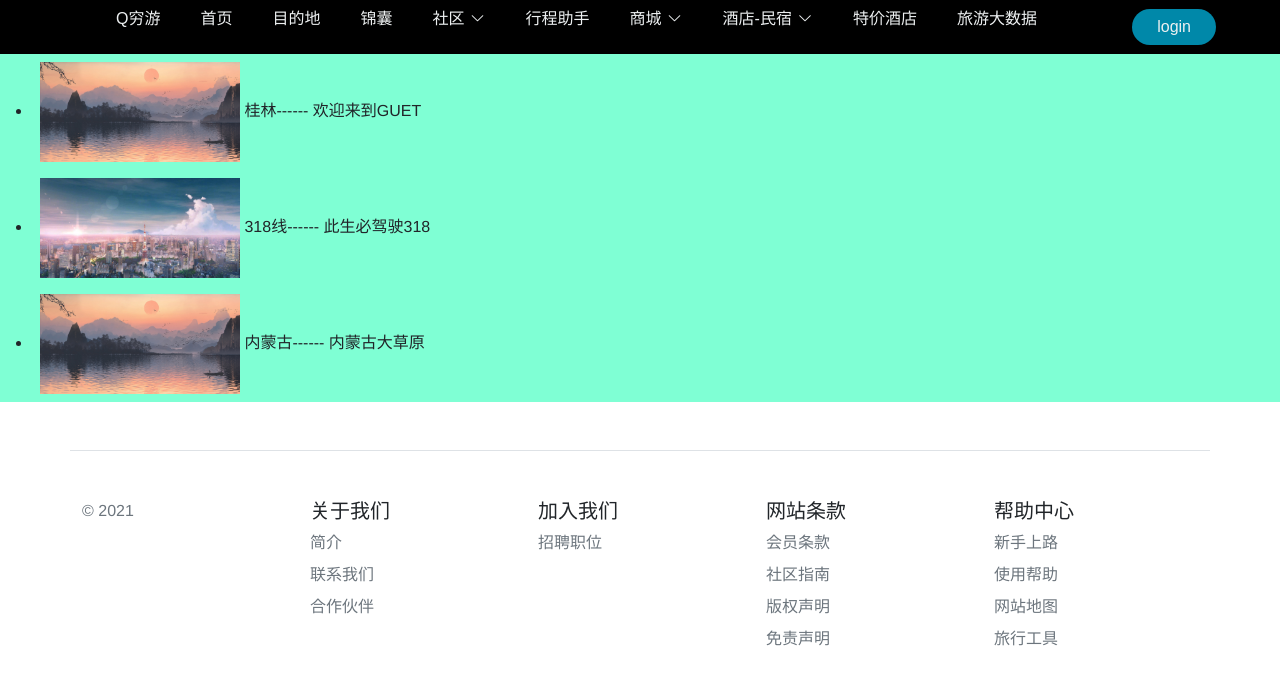
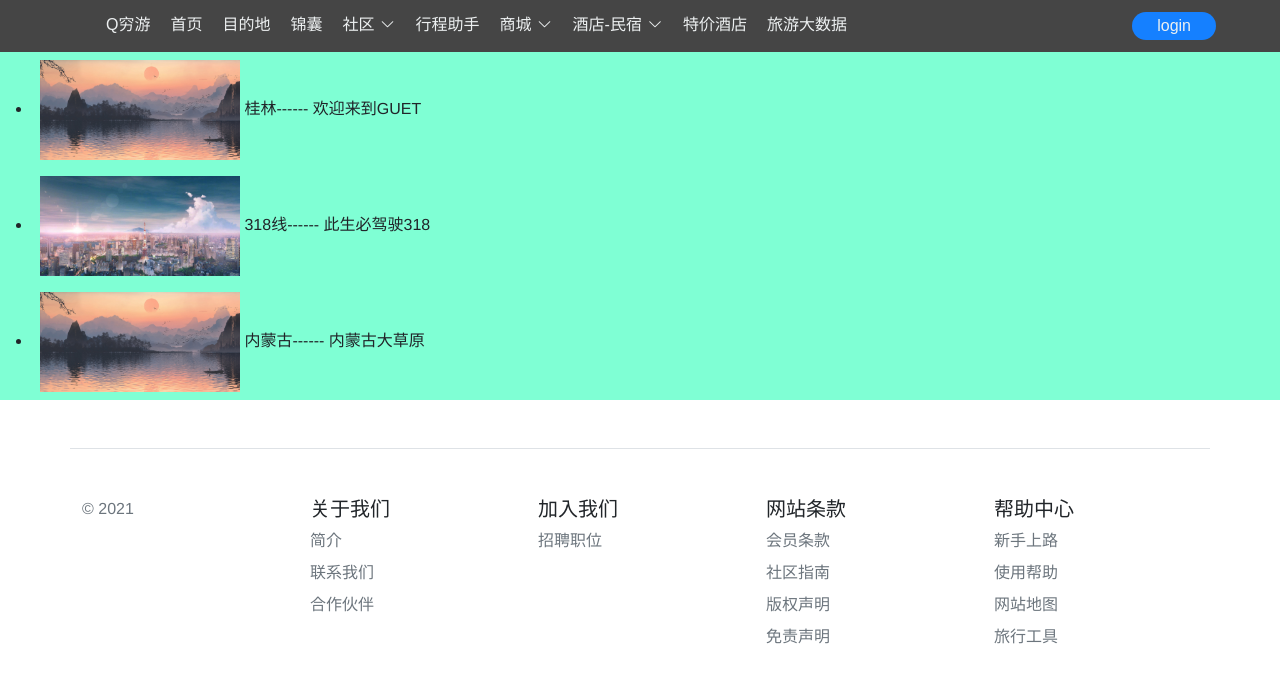
Before and after one commit to Funny1124/walking-with-the-wind, a Vue app: page /destination in a window 1280 px wide. Shown: the top 684 px of the page. Built offline with nearby package versions, Linux system fonts and the light colour scheme.

Commit message:
顶部导航栏优化

```diff
--- a/src/components/NavBar.vue
+++ b/src/components/NavBar.vue
@@ -3,7 +3,7 @@
     <!--    <img src="../assets/logo.png" class="logo" alt="logo">-->
     <nav>
       <ul class="nav_links">
-        <li>
+        <li style="font-size: 24px">
           <router-link to="/">Q穷游</router-link>
         </li>
         <li>
@@ -82,19 +82,6 @@ export default {
 </script>
 
 <style lang="less" scoped>
-.band {
-  font-size: 24px;
-
-  :hover {
-    font-size: 30px;
-  }
-}
-
-img {
-  height: 50px;
-  width: 50px;
-}
-
 li, a, button {
   font-family: "Montserrat", sans-serif;
   font-weight: 500;
@@ -110,25 +97,23 @@ header {
   padding: 0 5%;
   width: 100%;
   line-height: normal;
-  background-color: rgb(0, 0, 0);
-}
-
-nav {
-  line-height: 38px;
+  background-color: rgba(0, 0, 0, 0.73);
 }
 
 .logo {
   cursor: pointer;
   margin-right: auto;
 }
-
+nav {
+  margin-top: 8px;
+}
 .nav_links {
   list-style: none;
 }
 
 .nav_links li {
   display: inline-block;
-  padding: 0 20px;
+  padding: 0 10px;
 }
 
 .nav_links li a {
@@ -136,12 +121,13 @@ nav {
 }
 
 .nav_links li a:hover {
-  color: #0088a9;
+  color: rgb(15, 176, 127);
+  font-size: 24px;
 }
 
 button {
-  padding: 9px 25px;
-  background-color: rgba(0, 136, 169, 1);
+  padding: 5px 25px;
+  background-color: #1580ff;
   border: none;
   border-radius: 50px;
   cursor: pointer;
@@ -149,6 +135,6 @@ button {
 }
 
 button:hover {
-  background-color: rgba(0, 136, 169, 0.7);
+  background-color: rgb(15, 176, 127);
 }
 </style>
```
